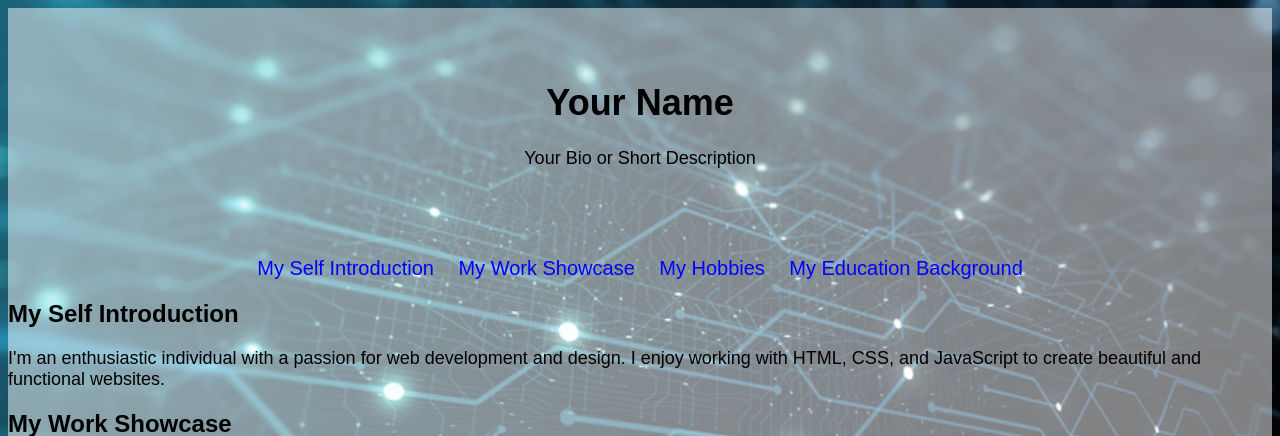
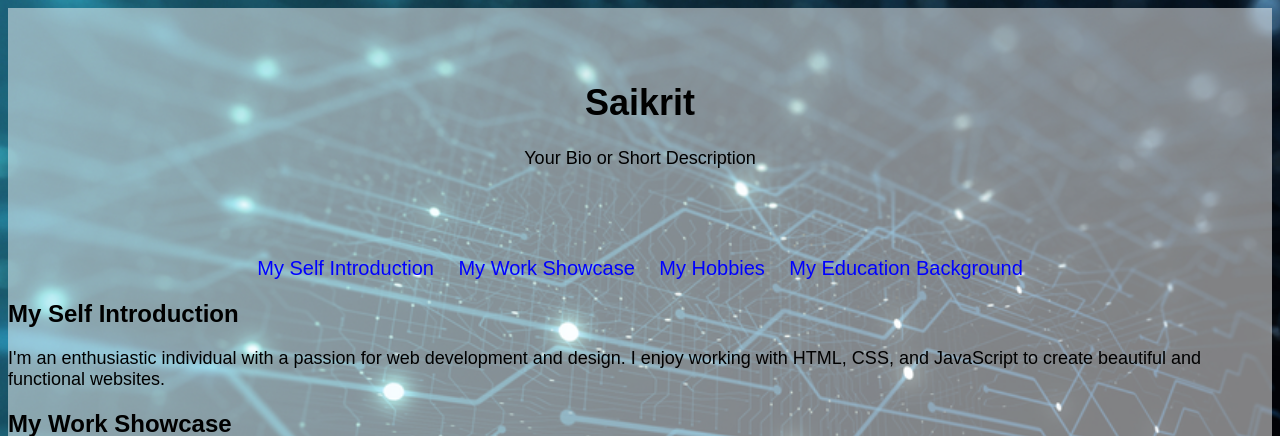
Before and after one commit to yang0369/web_design, a Flask app: page / in a window 1280 px wide. Shown: the top 436 px of the page. Run offline with Flask 3, Linux system fonts and the light colour scheme.

Commit message:
let saikrit to modify html

```diff
--- a/main.py
+++ b/main.py
@@ -7,5 +7,6 @@ def home():
     return render_template('home.html')
 
 
+# this is the entrance of the code
 if __name__ == '__main__':
     app.run(debug=True)
--- a/templates/home.html
+++ b/templates/home.html
@@ -3,7 +3,7 @@
 <head>
     <meta charset="UTF-8">
     <meta name="viewport" content="width=device-width, initial-scale=1.0">
-    <title>Your Name - Personal Website</title>
+    <title>Saikrit - Personal Website</title>
     <style>
         body {
             background-image: url('static/background.jpg'); /* Replace 'your-background-image.jpg' with the path to your background image */
@@ -57,7 +57,7 @@
 </head>
 <body>
     <header>
-        <h1>Your Name</h1>
+        <h1>Saikrit</h1>
         <p>Your Bio or Short Description</p>
     </header>
 
```
